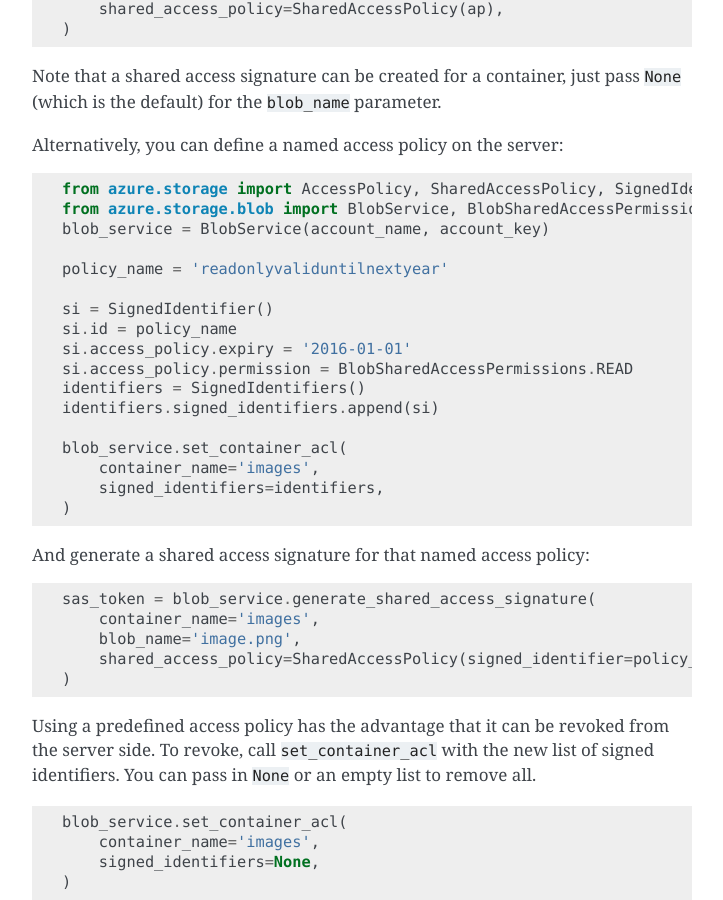
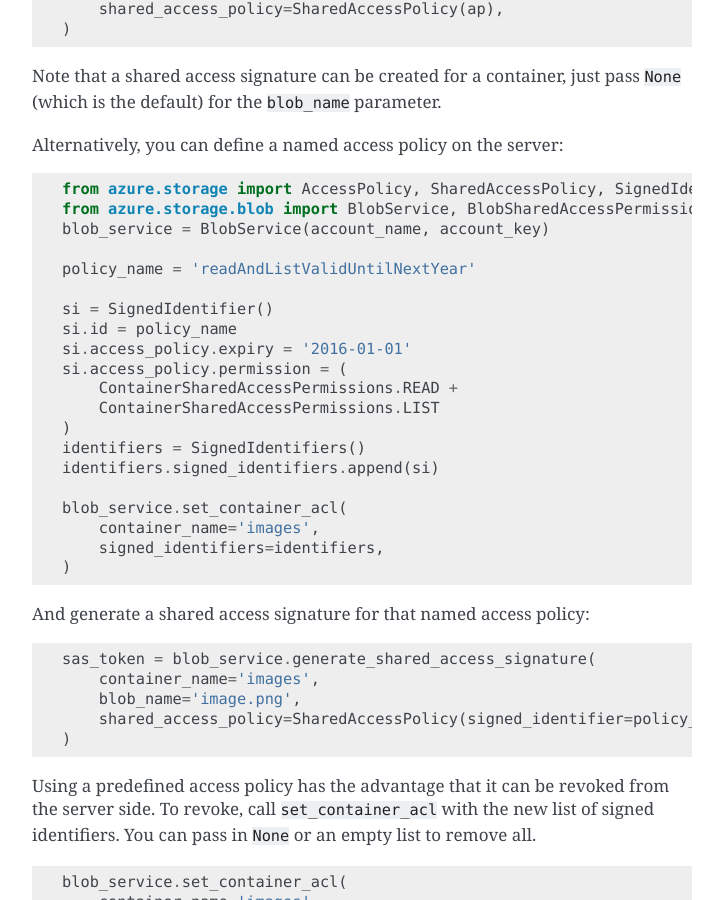
Before and after one commit to Azure/azure-storage-python, a Sphinx documentation site: the page built from doc/blob.rst, in a window 1280 px wide and 900 px high, scrolled down 2887 px. Shown: the whole window, without its empty margins (388-1111 px from the left). Built offline with Sphinx 7.4.7, drawn with Linux system fonts in a browser that asks for light colours.

Commit message:
Use ContainerSharedAccessPermissions in documentation example

```diff
--- a/doc/blob.rst
+++ b/doc/blob.rst
@@ -165,12 +165,15 @@ Alternatively, you can define a named access policy on the server:
     from azure.storage.blob import BlobService, BlobSharedAccessPermissions
     blob_service = BlobService(account_name, account_key)
 
-    policy_name = 'readonlyvaliduntilnextyear'
+    policy_name = 'readAndListValidUntilNextYear'
 
     si = SignedIdentifier()
     si.id = policy_name
     si.access_policy.expiry = '2016-01-01'
-    si.access_policy.permission = BlobSharedAccessPermissions.READ
+    si.access_policy.permission = (
+        ContainerSharedAccessPermissions.READ +
+        ContainerSharedAccessPermissions.LIST
+    )
     identifiers = SignedIdentifiers()
     identifiers.signed_identifiers.append(si)
 
```
